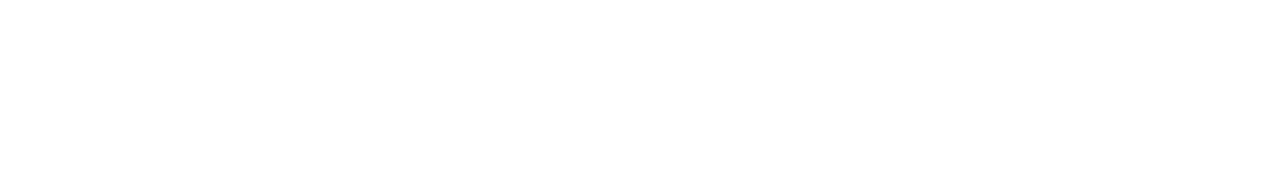
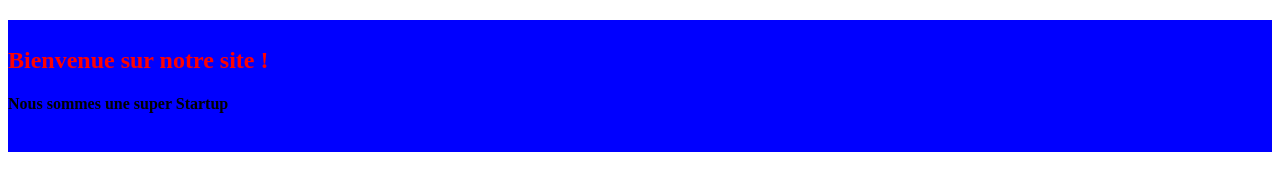
Before and after one commit to Pow-Hub/Controle2Git, a plain HTML site: page index.html in a window 1280 px wide. Drawn offline with Linux system fonts and the light colour scheme.

Commit message:
Ajout des titres en couleur

```diff
--- a/index.html
+++ b/index.html
@@ -6,6 +6,14 @@
     <title>CONTROLE-DE-GIT</title>
 </head>
 <body>
+    <div id="Titre" style="background-color:blue;">
+        <h2 style="color:red;"><br>Bienvenue sur notre site !</h2>
+        <strong><h4 style="color: black;">Nous sommes une super Startup</h4></strong>
+        <br>
+    </div>
+
+
+
 
 </body>
 </html>
```
